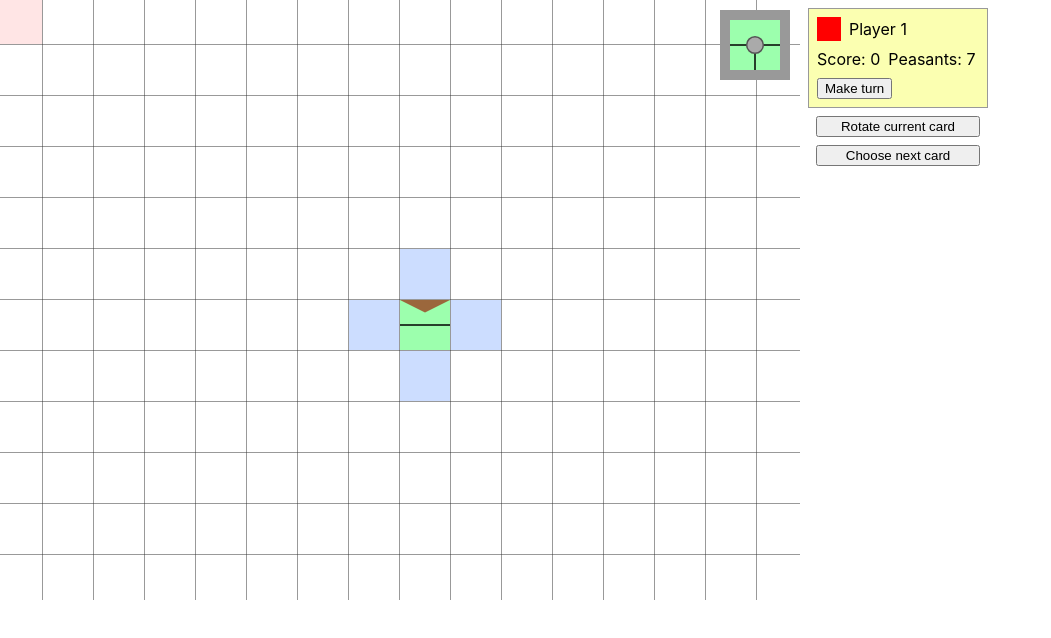
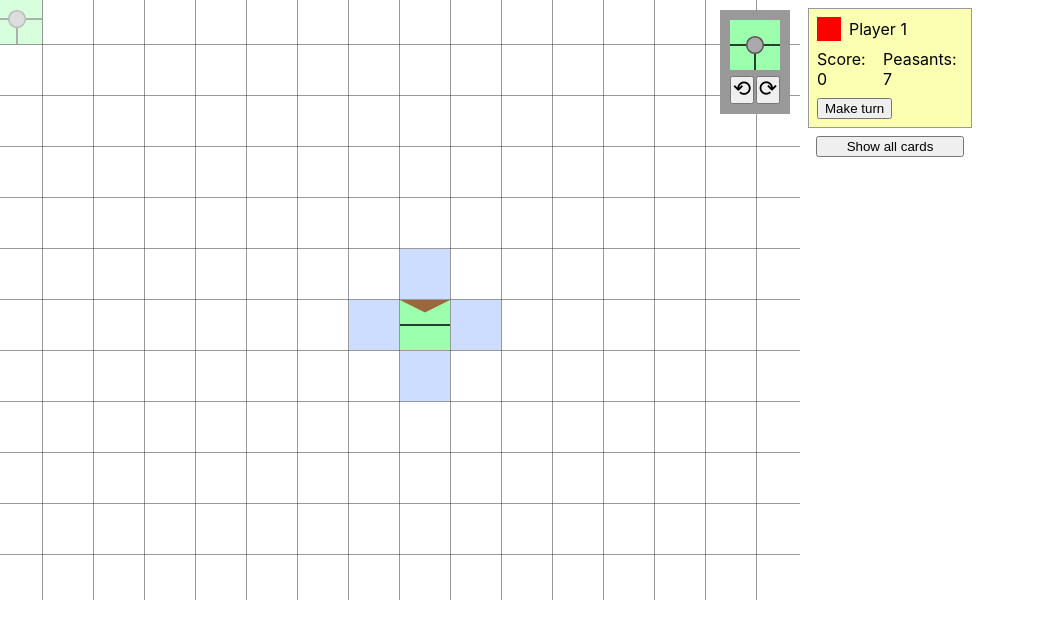
Before and after one commit to bacher/carcassonne, a React (Create React App) app: page / in a window 1280 px wide. Both pictures are taken after a click on the button "Start Game". Shown: the top 638 px of the page, without its empty margins (0-1051 px from the left). Built offline with nearby package versions, Linux system fonts and the light colour scheme.

Commit message:
improve ui

```diff
--- a/src/components/CardPool/CardPool.module.css
+++ b/src/components/CardPool/CardPool.module.css
@@ -18,6 +18,44 @@
   gap: 4px;
 }
 
+.itemWrapper {
+  display: grid;
+  grid-template-areas: 'A';
+  cursor: pointer;
+}
+
+.itemWrapper:hover {
+  outline: 1px auto #55d;
+}
+
+.itemWrapperCurrent {
+  outline: 1px auto #00d;
+}
+
 .itemCanvas {
   display: block;
+  grid-area: A;
 }
+
+.counter {
+  grid-area: A;
+  display: flex;
+  align-items: end;
+  justify-content: end;
+}
+
+.number {
+  padding: 0 2px;
+  min-width: 18px;
+  line-height: 18px;
+  height: 18px;
+  border-radius: 9px;
+  font-size: 14px;
+  text-align: center;
+  color: #fff;
+  background: rgba(34, 139, 34, 0.8);
+}
+
+.footer {
+  margin-top: 8px;
+}
--- a/src/components/CardPool/CardPool.tsx
+++ b/src/components/CardPool/CardPool.tsx
@@ -1,10 +1,13 @@
 import { useMemo, useState } from 'react';
+import cn from 'classnames';
+
 import type { InGameCard } from '../../data/cards';
 import { Building, cards, SideType } from '../../data/cards';
 import { CardTypeId } from '../../data/types';
 import { drawCard } from '../../utils/render';
 
 import styles from './CardPool.module.css';
+import { last } from 'lodash';
 
 type Props = {
   cardPool: InGameCard[];
@@ -23,6 +26,9 @@ export function CardPool({ cardPool, onChoose }: Props) {
     towns: true,
     monastery: true,
   });
+  const [isShowCount, setShowCount] = useState(false);
+
+  const nextCard = last(cardPool);
 
   const groupedCards = useMemo<GroupedItem[]>(() => {
     const store: Record<CardTypeId, GroupedItem> = {};
@@ -49,7 +55,7 @@ export function CardPool({ cardPool, onChoose }: Props) {
     list.sort(
       (a, b) =>
         cards.findIndex((card) => card.id === a.card.cardTypeId) -
-        cards.findIndex((card) => card.id === b.card.cardTypeId)
+        cards.findIndex((card) => card.id === b.card.cardTypeId),
     );
 
     return list;
@@ -69,10 +75,10 @@ export function CardPool({ cardPool, onChoose }: Props) {
         return item.card.sides.some(
           (side) =>
             (filters.roads && side === SideType.ROAD) ||
-            (filters.towns && side === SideType.TOWN)
+            (filters.towns && side === SideType.TOWN),
         );
       }),
-    [groupedCards, filters.roads, filters.towns, filters.monastery]
+    [groupedCards, filters.roads, filters.towns, filters.monastery],
   );
 
   return (
@@ -122,6 +128,10 @@ export function CardPool({ cardPool, onChoose }: Props) {
         {filteredList.map((item) => (
           <div
             key={item.card.cardTypeId}
+            className={cn(styles.itemWrapper, {
+              [styles.itemWrapperCurrent]:
+                nextCard && item.card.cardTypeId === nextCard.cardTypeId,
+            })}
             onClick={(event) => {
               event.preventDefault();
               onChoose(item.card);
@@ -133,8 +143,25 @@ export function CardPool({ cardPool, onChoose }: Props) {
               height={50}
               className={styles.itemCanvas}
             />
+            {isShowCount && (
+              <div className={styles.counter}>
+                <span className={styles.number}>{item.count}</span>
+              </div>
+            )}
           </div>
         ))}
+      </div>
+      <div className={styles.footer}>
+        <label className={styles.label}>
+          <input
+            type="checkbox"
+            checked={isShowCount}
+            onChange={() => {
+              setShowCount(!isShowCount);
+            }}
+          />
+          Display count
+        </label>
       </div>
     </div>
   );
--- a/src/components/GameBoard/GameBoard.module.css
+++ b/src/components/GameBoard/GameBoard.module.css
@@ -7,6 +7,10 @@
   flex-direction: column;
   width: 180px;
   padding: 8px;
+}
+
+.canvasWrapper {
+  position: relative;
 }
 
 .canvas {
--- a/src/components/GameBoard/GameBoard.tsx
+++ b/src/components/GameBoard/GameBoard.tsx
@@ -1,4 +1,5 @@
 import React, { useEffect, useMemo, useRef, useState } from 'react';
+import { last } from 'lodash';
 
 import { getCellByPoint, render } from '../../utils/render';
 import { GameState, Player, Point, Zone } from '../../data/types';
@@ -19,6 +20,7 @@ import { CardPool } from '../CardPool';
 import { PlayersList } from '../PlayersList';
 import { cards, cardsById } from '../../data/cards';
 import { useForceUpdate } from '../../hooks/useForceUpdate';
+import { NextCard } from '../NextCard';
 
 const WIDTH = 800;
 const HEIGHT = 600;
@@ -114,12 +116,14 @@ export function GameBoard({ game }: Props) {
 
   console.log(gameState);
 
+  const nextCard = last(gameState.cardPool);
+
   function renderBoard() {
     const ctx = canvasRef.current!.getContext('2d')!;
     render(ctx, gameState, {
       size: { width: WIDTH, height: HEIGHT },
       viewport: viewport.pos,
-      hoverCell: effects.hoverCellId,
+      hoverCellId: effects.hoverCellId,
     });
 
     window.setTimeout(() => {
@@ -259,7 +263,12 @@ export function GameBoard({ game }: Props) {
 
   return (
     <div className={styles.root}>
-      <div
+      <div className={styles.canvasWrapper}>
+        <canvas
+          ref={canvasRef}
+          className={styles.canvas}
+          width={WIDTH}
+          height={HEIGHT}
           onMouseDown={(event) => {
             if (event.button !== 0) {
               return;
@@ -270,13 +279,16 @@ export function GameBoard({ game }: Props) {
             dragStartPos.y = event.screenY;
             setMouseDown(true);
           }}
-      >
-        <canvas
-          ref={canvasRef}
-          className={styles.canvas}
-          width={WIDTH}
-          height={HEIGHT}
         />
+        {nextCard && (
+          <NextCard
+            card={nextCard}
+            onChange={() => {
+              renderBoard();
+              forceUpdate();
+            }}
+          />
+        )}
       </div>
       <div className={styles.rightPanel}>
         <PlayersList
@@ -307,27 +319,13 @@ export function GameBoard({ game }: Props) {
             type="button"
             onClick={(event) => {
               event.preventDefault();
-              const nextCard =
-                gameState.cardPool[gameState.cardPool.length - 1];
-
-              rotateCard(nextCard);
-              renderBoard();
+              setShowCardPool(!isShowCardPool);
             }}
           >
-            Rotate current card
-          </button>
-          <button
-            type="button"
-            onClick={(event) => {
-              event.preventDefault();
-              setShowCardPool(true);
-            }}
-          >
-            Choose next card
+            {isShowCardPool ? 'Hide all cards' : 'Show all cards'}
           </button>
         </div>
         {isShowCardPool && (
-          <div>
           <CardPool
             cardPool={gameState.cardPool}
             onChoose={(card) => {
@@ -344,7 +342,6 @@ export function GameBoard({ game }: Props) {
               renderBoard();
             }}
           />
-          </div>
         )}
       </div>
     </div>
--- /dev/null
+++ b/src/components/NextCard/NextCard.module.css
@@ -0,0 +1,28 @@
+.root {
+  position: absolute;
+  right: 10px;
+  top: 10px;
+  gap: 6px;
+  display: flex;
+  flex-direction: column;
+  align-items: stretch;
+  padding: 10px;
+  background: #999;
+}
+
+.controls {
+  display: flex;
+  justify-content: stretch;
+  gap: 2px;
+}
+
+.rotateButton {
+  display: flex;
+  align-items: start;
+  justify-content: center;
+  height: 28px;
+  padding: 0;
+  font-size: 22px;
+  line-height: 1;
+  flex-grow: 1;
+}
--- /dev/null
+++ b/src/components/NextCard/NextCard.tsx
@@ -0,0 +1,52 @@
+import { useEffect, useRef } from 'react';
+
+import styles from './NextCard.module.css';
+import type { InGameCard } from '../../data/cards';
+import { drawCard } from '../../utils/render';
+import { rotateCard } from '../../utils/logic';
+
+type Props = {
+  card: InGameCard;
+  onChange: () => void;
+};
+
+export function NextCard({ card, onChange }: Props) {
+  const canvasRef = useRef<HTMLCanvasElement>(null);
+
+  useEffect(() => {
+    drawCard(canvasRef.current!.getContext('2d')!, {
+      topLeft: { x: 0, y: 0 },
+      card,
+    });
+  }, [card, card.sides, card.connects]);
+
+  return (
+    <div className={styles.root}>
+      <canvas ref={canvasRef} width={50} height={50} />
+      <div className={styles.controls}>
+        <button
+          className={styles.rotateButton}
+          onClick={(event) => {
+            event.preventDefault();
+            rotateCard(card);
+            rotateCard(card);
+            rotateCard(card);
+            onChange();
+          }}
+        >
+          ⟲
+        </button>
+        <button
+          className={styles.rotateButton}
+          onClick={(event) => {
+            event.preventDefault();
+            rotateCard(card);
+            onChange();
+          }}
+        >
+          ⟳
+        </button>
+      </div>
+    </div>
+  );
+}
--- /dev/null
+++ b/src/components/NextCard/index.ts
@@ -0,0 +1 @@
+export * from './NextCard';
--- a/src/index.css
+++ b/src/index.css
@@ -12,7 +12,14 @@ code {
     monospace;
 }
 
-
-html, body, #root {
+html,
+body,
+#root {
   height: 100%;
 }
+
+*,
+::before,
+::after {
+  box-sizing: border-box;
+}
--- a/src/utils/render.ts
+++ b/src/utils/render.ts
@@ -7,6 +7,7 @@ import {
   InGameCard,
 } from '../data/cards';
 import { cellIdToCoords, getCellId } from './logic';
+import { last } from 'lodash';
 
 const CARD_SIZE = 50;
 
@@ -27,12 +28,12 @@ const GRID_SIZE = 25;
 
 export function render(
   ctx: CanvasRenderingContext2D,
-  state: GameState,
+  gameState: GameState,
   {
     size: { width, height },
     viewport,
-    hoverCell,
-  }: { size: Size; viewport: Point; hoverCell: number | undefined },
+    hoverCellId,
+  }: { size: Size; viewport: Point; hoverCellId: number | undefined },
 ) {
   ctx.clearRect(0, 0, width, height);
 
@@ -41,7 +42,7 @@ export function render(
 
   drawGrid(ctx);
 
-  for (const zone of state.zones.values() as unknown as Zone[]) {
+  for (const zone of gameState.zones.values() as unknown as Zone[]) {
     const topLeft = {
       x: zone.coordinates.col * CELL_SIZE,
       y: zone.coordinates.row * CELL_SIZE,
@@ -53,7 +54,7 @@ export function render(
     });
   }
 
-  for (const potentialCellId of Array.from(state.potentialZones.values())) {
+  for (const potentialCellId of Array.from(gameState.potentialZones.values())) {
     const coords = cellIdToCoords(potentialCellId);
 
     const topLeft = {
@@ -64,40 +65,41 @@ export function render(
     drawRect(ctx, topLeft, { width: CARD_SIZE, height: CARD_SIZE }, '#cdf');
   }
 
-  if (hoverCell) {
-    const { col, row } = cellIdToCoords(hoverCell);
+  if (hoverCellId) {
+    const { col, row } = cellIdToCoords(hoverCellId);
 
     const topLeft = {
       x: col * CELL_SIZE,
       y: row * CELL_SIZE,
     };
 
-    drawRect(
-      ctx,
-      topLeft,
-      { width: CARD_SIZE, height: CARD_SIZE },
-      'rgba(255,0,0,0.1)',
-    );
+    if (!gameState.zones.has(hoverCellId)) {
+      const nextCard = last(gameState.cardPool);
+
+      let fillColor: string;
+
+      if (nextCard) {
+        drawCard(ctx, { topLeft, card: nextCard });
+
+        if (gameState.potentialZones.has(hoverCellId)) {
+          fillColor = 'rgba(255,255,255,0.2)';
+        } else {
+          fillColor = 'rgba(255,255,255,0.6)';
+        }
+      } else {
+        fillColor = 'rgba(255,0,0,0.1)';
+      }
+
+      drawRect(
+        ctx,
+        topLeft,
+        { width: CARD_SIZE, height: CARD_SIZE },
+        fillColor,
+      );
+    }
   }
 
   ctx.restore();
-
-  const lastCard = state.cardPool[state.cardPool.length - 1];
-
-  if (lastCard) {
-    ctx.save();
-    drawRect(
-      ctx,
-      { x: width - CARD_SIZE - 30, y: 10 },
-      { width: CARD_SIZE + 20, height: CARD_SIZE + 20 },
-      '#999',
-    );
-    drawCard(ctx, {
-      topLeft: { x: width - CARD_SIZE - 20, y: 20 },
-      card: lastCard,
-    });
-    ctx.restore();
-  }
 }
 
 export function drawCard(
```
Lines whose indentation alone changed are shown as unchanged.
